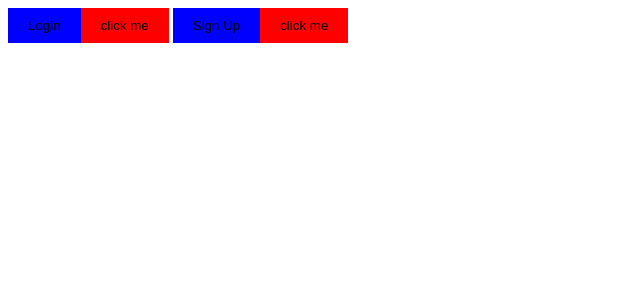
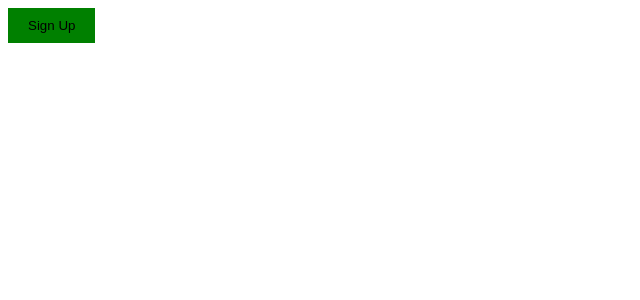
Before and after one commit to Mareena03/DeepFake, a React (Vite) app in the folder frontEnd/: page / in a window 1280 px wide. Shown: the top 300 px of the page, without its empty margins (0-640 px from the left). Built offline with nearby package versions, Linux system fonts and the light colour scheme.

Commit message:
made_changes

```diff
--- a/frontEnd/src/App.jsx
+++ b/frontEnd/src/App.jsx
@@ -2,10 +2,7 @@ import Intropage from "./components/IntroPage";
 function App() {
   return (
     <>
-    <Intropage type="Login" bcolor="blue"></Intropage>
-    <Intropage type="Sign Up" bcolor="blue"></Intropage>
-    <br></br>
-    <br></br>
+    <Intropage type="Sign Up" bcolor="Green"></Intropage>
     </>
   );
 }
--- a/frontEnd/src/components/LoginForm.jsx
+++ b/frontEnd/src/components/LoginForm.jsx
@@ -142,7 +142,6 @@ const LoginForm = ({ setToggle, show, setShow, children, f1, f2,bcolor }) => {
     return (<>      <Button bgcolor={bcolor} textcolor="000000" type="button" id="loginSubmit" onClick={() => setShow(true)}>
         {children}
       </Button>
-      <Button bgcolor="red" textcolor="black" onClick={()=>handleRet()}>click me</Button>
       </>
 
     );
```
